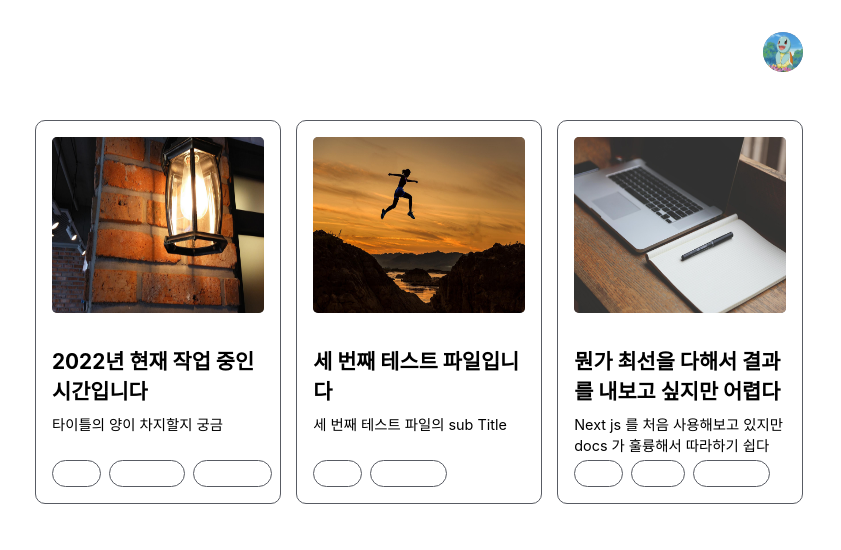
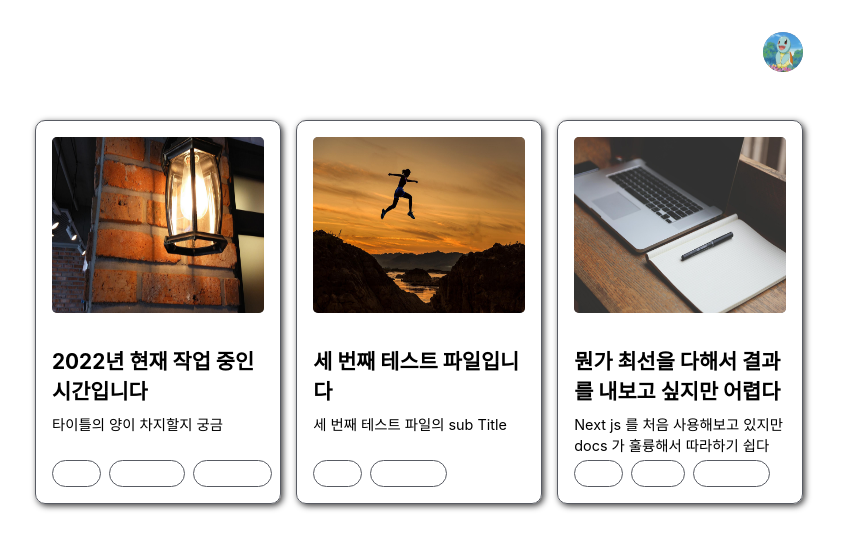
Before and after one commit to TakhyunKim/takhyun.dev, a Next.js app: page /blog in a window 1280 px wide. Shown: the top 550 px of the page, without its empty margins (221-1062 px from the left). Built offline with nearby package versions, Linux system fonts and the light colour scheme.

Commit message:
feat: apply box shadow style to PostItem and modify Nav style

```diff
--- a/components/Blog/PostList/PostItem/PostItem.module.css
+++ b/components/Blog/PostList/PostItem/PostItem.module.css
@@ -10,7 +10,7 @@
   border-radius: 10px;
   cursor: pointer;
   overflow: hidden;
-  text-decoration: none;
+  box-shadow: 2px 2px 6px #3e3e3f;
   transition: 0.5s ease;
 }
 
--- a/components/Nav/Nav.module.css
+++ b/components/Nav/Nav.module.css
@@ -9,7 +9,7 @@
   margin-right: 1.5rem;
   padding-bottom: 0.6rem;
   font-size: 1.5rem;
-  font-weight: 200;
+  font-weight: 300;
   letter-spacing: 0.1rem;
   color: #a9adc1;
 }
@@ -18,7 +18,7 @@
   margin-right: 1.5rem;
   padding-bottom: 0.5rem;
   font-size: 1.5rem;
-  font-weight: 200;
+  font-weight: 300;
   letter-spacing: 0.1rem;
   border-bottom: 1px solid white;
   border-radius: 30;
```
